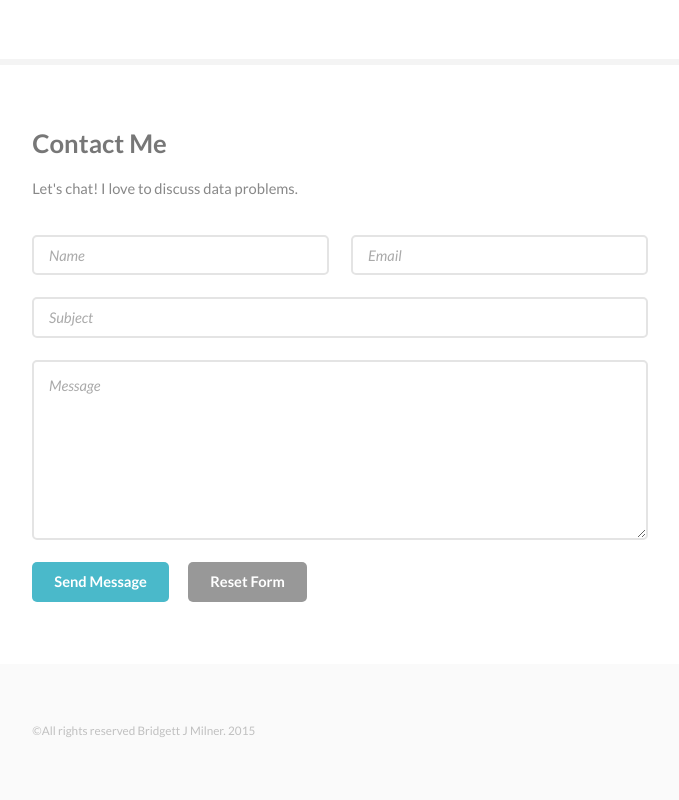
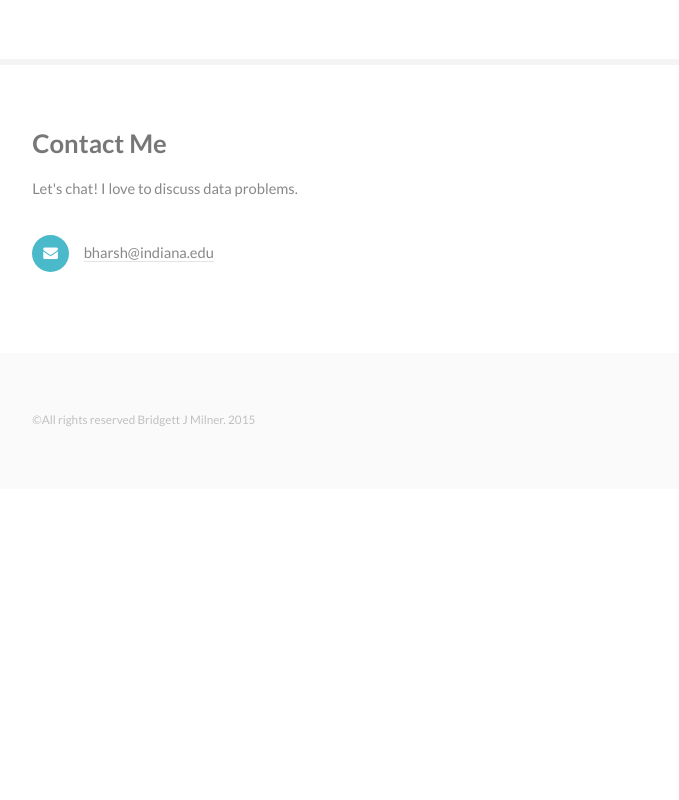
Before and after one commit to bridgettmilner/bridgettmilner, a plain HTML site: page index.html in a window 1280 px wide. Shown: the part 2520-3320 px from the top of the page, without its empty margins (153-832 px from the left). After the commit the page ends 3009 px from the top, so only its background shows below. Drawn offline with Linux system fonts and the light colour scheme.

Commit message:
replace form
now simple link

```diff
--- a/index.html
+++ b/index.html
@@ -134,27 +134,11 @@
 							<section id="five">
 								<div class="container">
 									<h3>Contact Me</h3>
-									<p>Let's chat! I love to discuss data problems.</p>
-									<form method="post" action="#">
-										<div class="row uniform">
-											<div class="6u 12u(xsmall)"><input type="text" name="name" id="name" placeholder="Name" /></div>
-											<div class="6u 12u(xsmall)"><input type="email" name="email" id="email" placeholder="Email" /></div>
-										</div>
-										<div class="row uniform">
-											<div class="12u"><input type="text" name="subject" id="subject" placeholder="Subject" /></div>
-										</div>
-										<div class="row uniform">
-											<div class="12u"><textarea name="message" id="message" placeholder="Message" rows="6"></textarea></div>
-										</div>
-										<div class="row uniform">
-											<div class="12u">
-												<ul class="actions">
-													<li><input type="submit" class="special" value="Send Message" /></li>
-													<li><input type="reset" value="Reset Form" /></li>
-												</ul>
-											</div>
-										</div>
-									</form>
+									<p>Let's chat! I love to discuss data problems.<br>
+									<ul class="feature-icons">
+										<li class="fa-envelope"><a href="mailto:bharsh@indiana.edu">bharsh@indiana.edu</a></li>
+									</ul>
+									</p>
 								</div>
 							</section>
 
```
